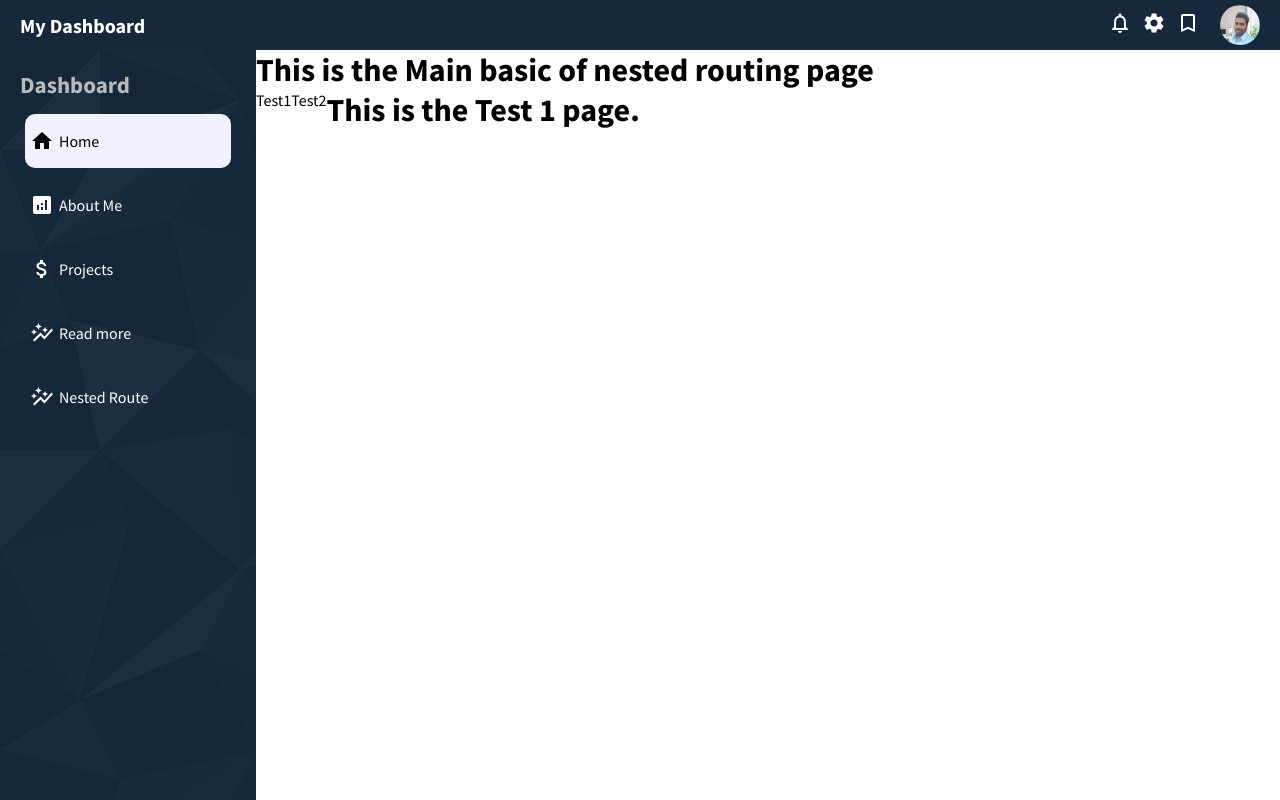
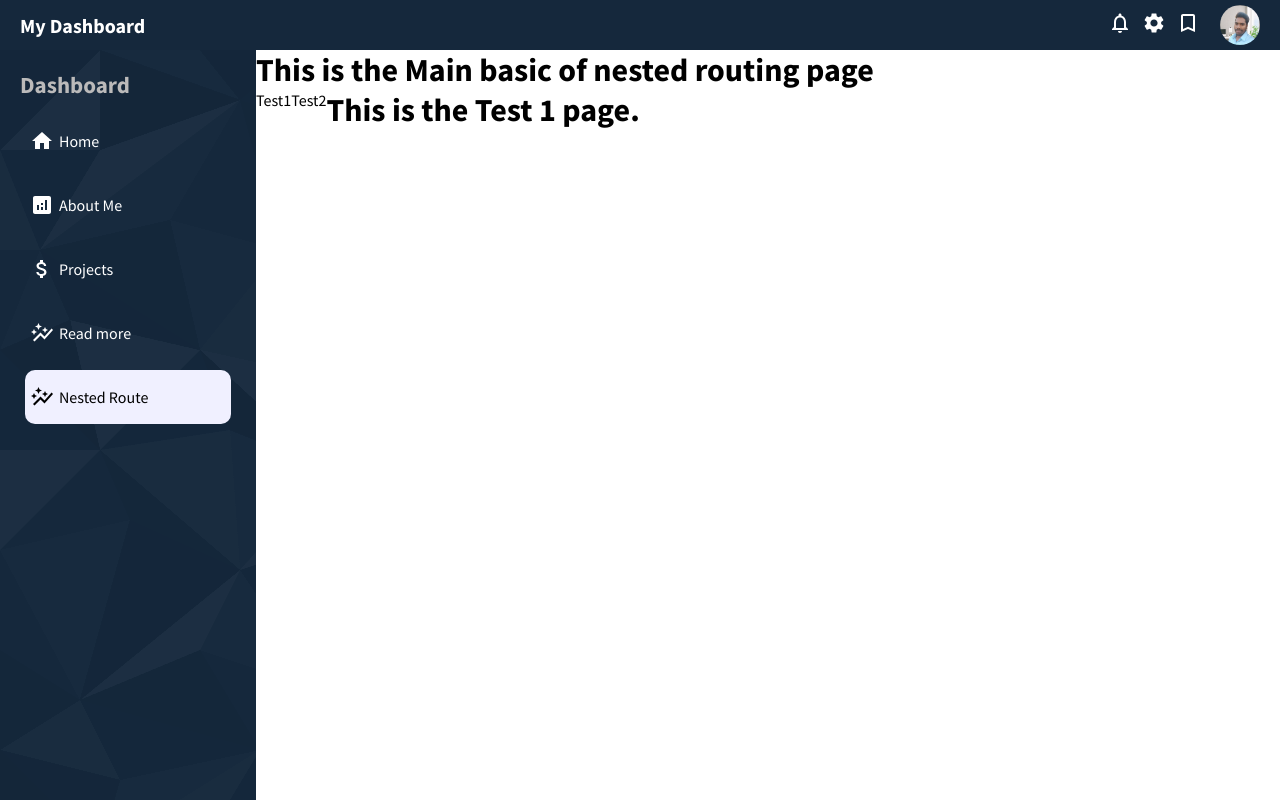
Before and after one commit to Vijaykumar308/dashboard-in-react, a React (Create React App) app: page /nested-route in a window 1280 px wide. Built offline with nearby package versions, Linux system fonts and the light colour scheme.

Commit message:
sidebar active added via NavLink react-router-dom

```diff
--- a/src/components/sidebar/Sidebar.jsx
+++ b/src/components/sidebar/Sidebar.jsx
@@ -1,17 +1,7 @@
 import "./sidebar.css";
 import { Home, Analytics, AutoGraph,AttachMoney } from "@mui/icons-material";
-import { Link } from "react-router-dom";
-import { useState } from "react";
+import { NavLink } from "react-router-dom";
 export default function Sidebar() {
-    let [active,setActive] = useState(0);
-
-    let styles = {
-        backgroundColor: "rgb(240, 240, 255)",
-        color: "#000"
-    }
-    function handlerClick(id) {
-        setActive(active = id);
-    }
 
   return (
     <div className="sidebar">
@@ -19,39 +9,39 @@ export default function Sidebar() {
             <div className="sidebarMenu">
                 <h3 className="sidebarTitle">Dashboard</h3>
                 <ul className="sidebarList">
-                   <Link to="/">
-                        <li className="sidebarListItem" onClick={() => handlerClick(0)} style={(active === 0) ? styles : {} }>
+                   <NavLink to="/">
+                        <li className="sidebarListItem">
                             <Home className="sidebar-icons"/>
                             Home
                         </li>
-                    </Link>
+                    </NavLink>
 
-                    <Link to="/about">
-                        <li className="sidebarListItem" onClick={() => handlerClick(1)}  style={(active === 1) ? styles : {} }>
+                    <NavLink to="/about">
+                        <li className="sidebarListItem">
                             <Analytics className="sidebar-icons" />
                             About Me
                         </li>
-                    </Link>
+                    </NavLink>
 
-                    <Link to="projects">
-                        <li className="sidebarListItem" onClick={() => handlerClick(2)}  style={(active === 2) ? styles : {} }>
+                    <NavLink to="projects">
+                        <li className="sidebarListItem">
                             <AttachMoney className="sidebar-icons" />
                             Projects
                         </li>
-                    </Link>
-                    <Link to="readmore">
-                        <li className="sidebarListItem" onClick={() => handlerClick(3)}  style={(active === 3) ? styles : {} } >
+                    </NavLink>
+                    <NavLink to="readmore">
+                        <li className="sidebarListItem">
                             <AutoGraph className="sidebar-icons" />
                             Read more
                         </li>
-                    </Link>
+                    </NavLink>
 
-                    <Link to="nested-route">
-                        <li className="sidebarListItem" onClick={() => handlerClick(4)}  style={(active === 4) ? styles : {} } >
+                    <NavLink to="nested-route">
+                        <li className="sidebarListItem">
                             <AutoGraph className="sidebar-icons"/>
                             Nested Route
                         </li>
-                    </Link>
+                    </NavLink>
                 </ul>
             </div>
         </div>
--- a/src/components/sidebar/sidebar.css
+++ b/src/components/sidebar/sidebar.css
@@ -40,6 +40,10 @@ a{
     margin-right: 5px;
     font-size: 14px;
 }
+.active > *{
+    background-color: rgb(240, 240, 255);
+    color: #000;
+}
 .sidebarListItem.active,
 .sidebarListItem:hover{
     background-color: rgb(240, 240, 255);
```
Also changed, not shown: src/App.css (line endings or trailing spaces).
